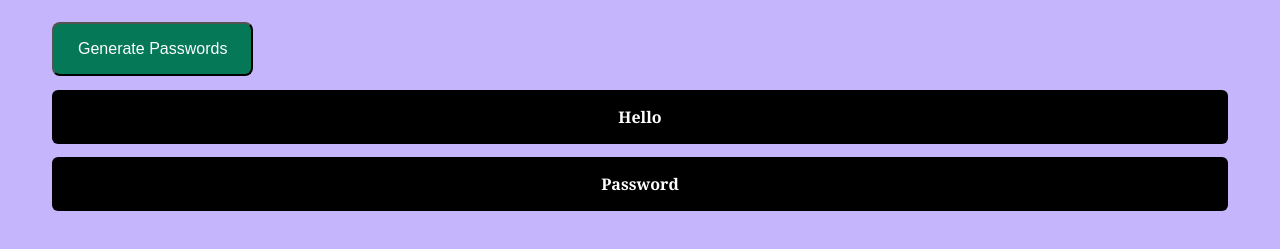
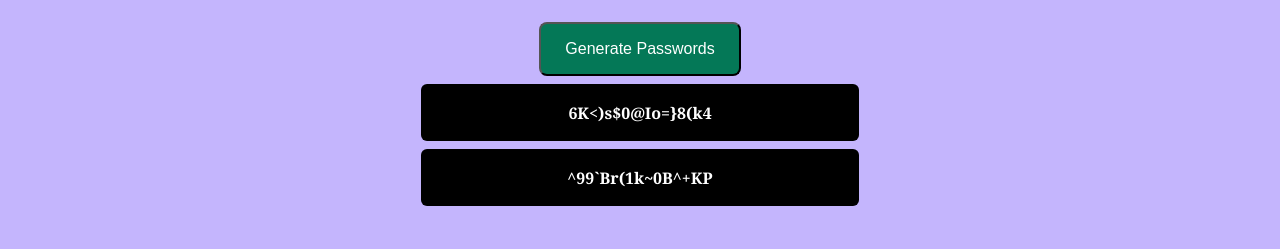
Before and after one commit to BabaVaz/PasswordGenerator, a website built with Vite: page index.html in a window 1280 px wide. Both pictures are taken after a click on the button "Generate Passwords". Shown: the part 443-692 px from the top of the page. Built offline with nearby package versions, Linux system fonts and the light colour scheme.

Commit message:
Finished all the javascript and added a copy to clipboard feature

```diff
--- a/index.css
+++ b/index.css
@@ -4,6 +4,7 @@ body {
     color: #047857;
     background-color: #C4B5FD;
     font-size: 38px;
+    text-align: center;
 }
 
 button {
@@ -16,10 +17,19 @@ button {
 }
 
 .password{
-    text-align: center;
+    display: flex;
+    justify-content: center;
+    align-items: center;
     font-size: 16px;
     background-color: black;
     color: white;
+    width: 350px;
+    height: 25px;
+    margin: 8 auto;
     padding: 16px 44px;
     border-radius: 6px;
 }
+
+.password{
+    cursor: pointer;
+}
--- a/index.html
+++ b/index.html
@@ -10,8 +10,8 @@
             <button id="pass-Gen" onclick="PassGenerator()" >Generate Passwords</button>
         </div>
         <div class="Lower">
-            <h2 class="Password" id="Pass-1">Password</h2>
-            <h2 class="Password" id="Pass-2">Password</h2>
+            <h2 class="Password" onclick="copyPassword()" id="Pass-1"></h2>
+            <h2 class="Password" onclick="copyPassword()" id="Pass-2"></h2>
         </div>
         <script src="index.js"></script>
     </body>
--- a/index.js
+++ b/index.js
@@ -1,9 +1,28 @@
 const characters = ["A","B","C","D","E","F","G","H","I","J","K","L","M","N","O","P","Q","R","S","T","U","V","W","X","Y","Z","a","b","c","d","e","f","g","h","i","j","k","l","m","n","o","p","q","r","s","t","u","v","w","x","y","z", "0", "1", "2", "3", "4", "5", "6", "7", "8", "9","~","`","!","@","#","$","%","^","&","*","(",")","_","-","+","=","{","[","}","]",",","|",":",";","<",">",".","?",
 "/"];
-
+let password1= ""
 let PASS1=document.getElementById("Pass-1")
 let PASS2=document.getElementById("Pass-2")
 
+function Generator(){
+    return Math.floor(Math.random()*characters.length)
+}
+
+
 function PassGenerator(){
-    PASS1.textContent="Hello"
+    PASS1.textContent=""
+    password1=""
+    for (i=0; i<16; i++){
+    let randomCharacter=characters[Generator()]
+    PASS1.textContent+=randomCharacter
+    password1+=randomCharacter
 }
+    console.log(password1)
+    PASS2.textContent=""
+    for (i=0; i<16; i++){
+    PASS2.textContent+=characters[Generator()]}
+}
+function copyPassword(){
+    navigator.clipboard.writeText(PASS1.textContent)
+    alert("Copied to Clipboard")
+}
```
